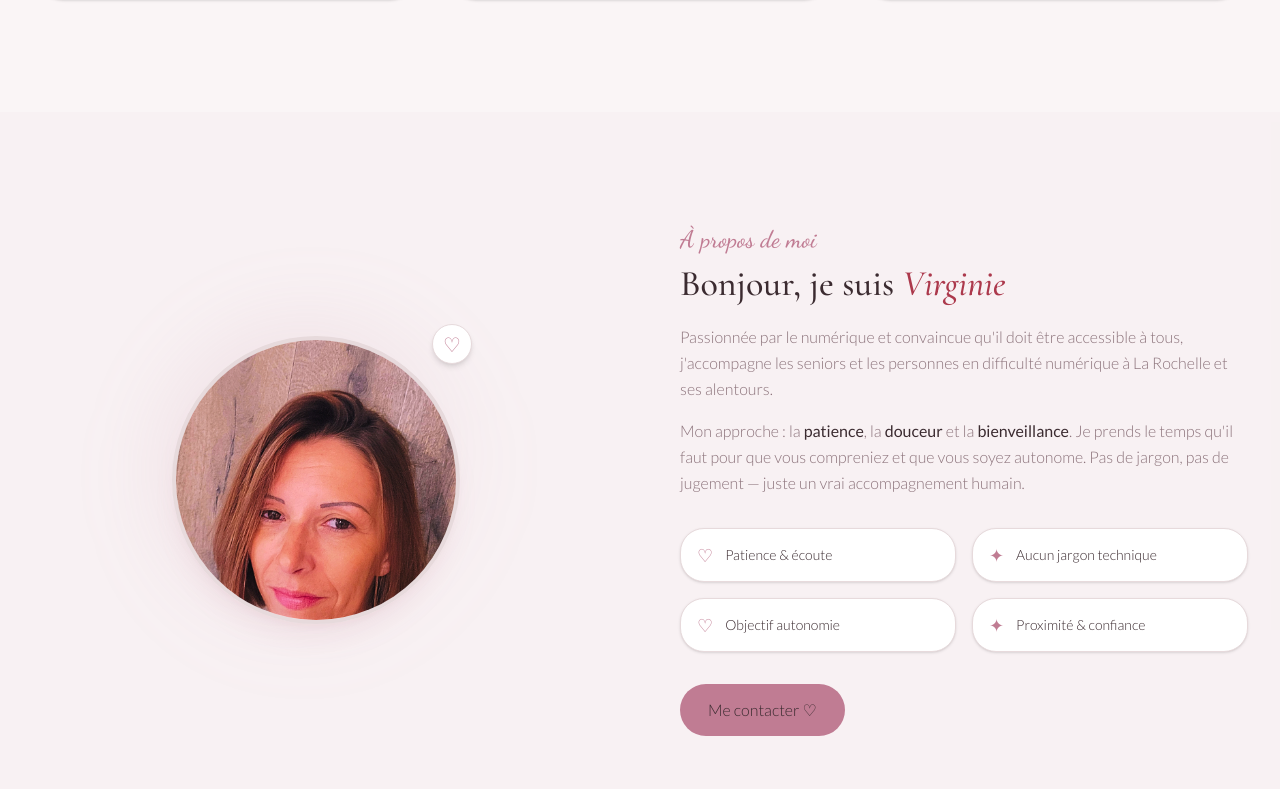
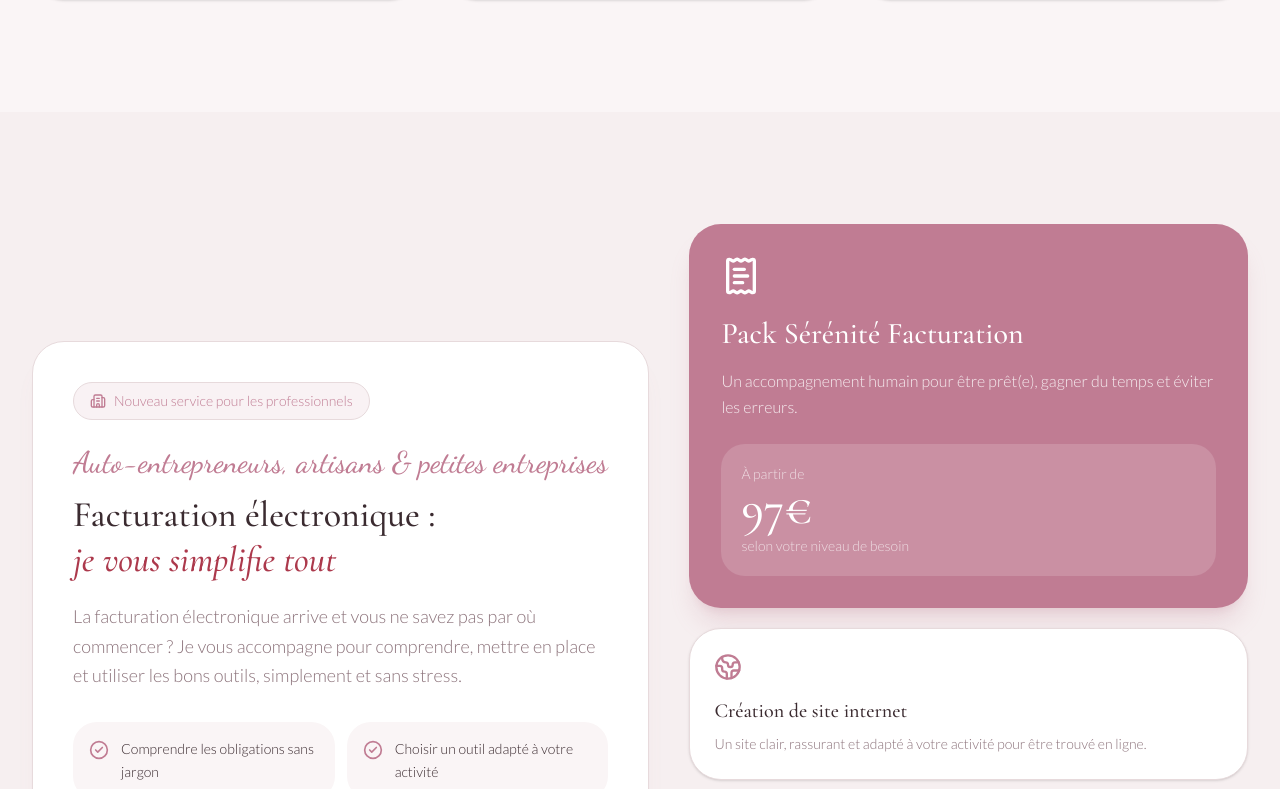
Before and after one commit to Virginie17/assistance-numerique, a Next.js app: page / in a window 1280 px wide. Shown: the part 1911-2700 px from the top of the page. Built offline with nearby package versions, Linux system fonts and the light colour scheme; no server answers.

Commit message:
Integrate professional section into homepage

```diff
--- a/app/page.tsx
+++ b/app/page.tsx
@@ -1,6 +1,7 @@
 import Navbar from "@/components/landing/Navbar";
 import HeroSection from "@/components/landing/HeroSection";
 import ServicesSection from "@/components/landing/ServicesSection";
+import ProfessionalSection from "@/components/landing/ProfessionalSection";
 import AboutSection from "@/components/landing/AboutSection";
 import BenefitsSection from "@/components/landing/BenefitsSection";
 import AreaSection from "@/components/landing/AreaSection";
@@ -16,6 +17,7 @@ export default function Home() {
       <Navbar />
       <HeroSection />
       <ServicesSection />
+      <ProfessionalSection />
       <AboutSection />
       <BenefitsSection />
       <PricingSection />
```
